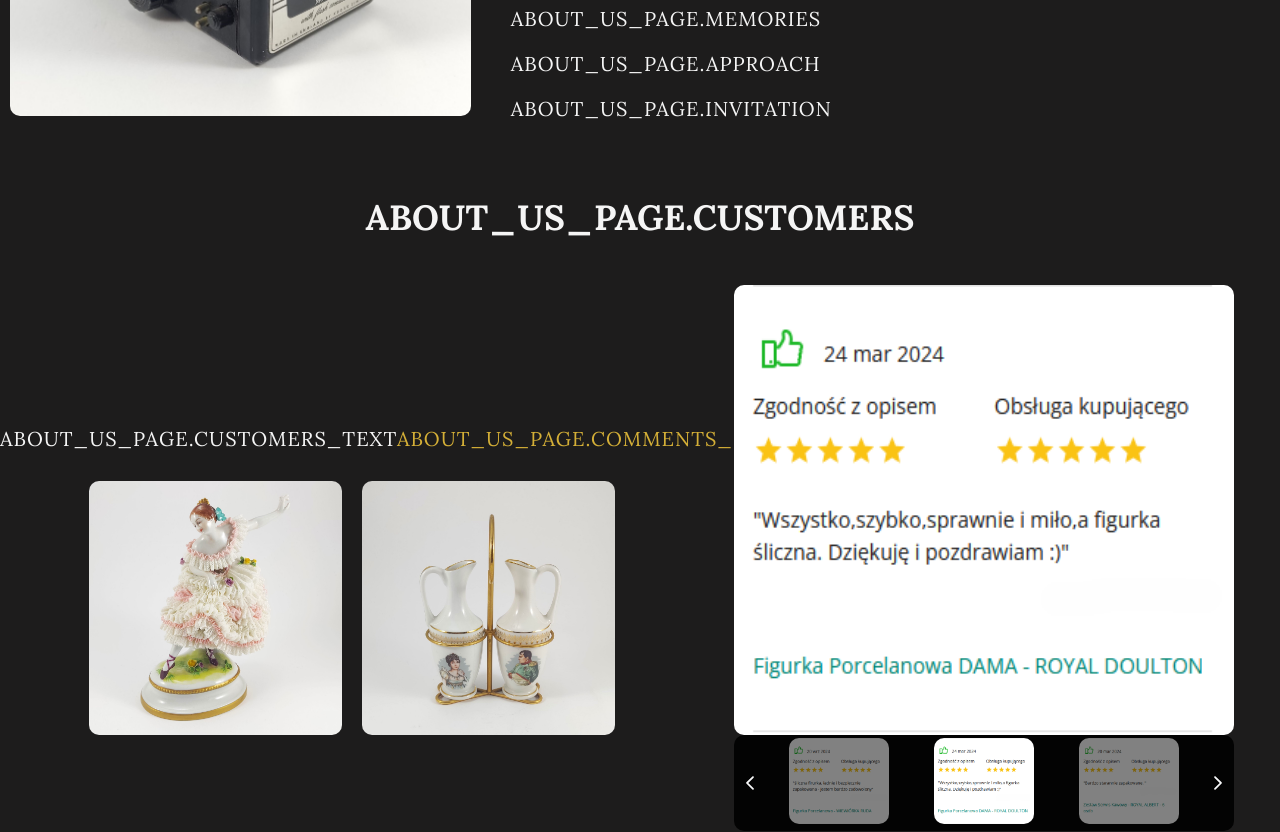
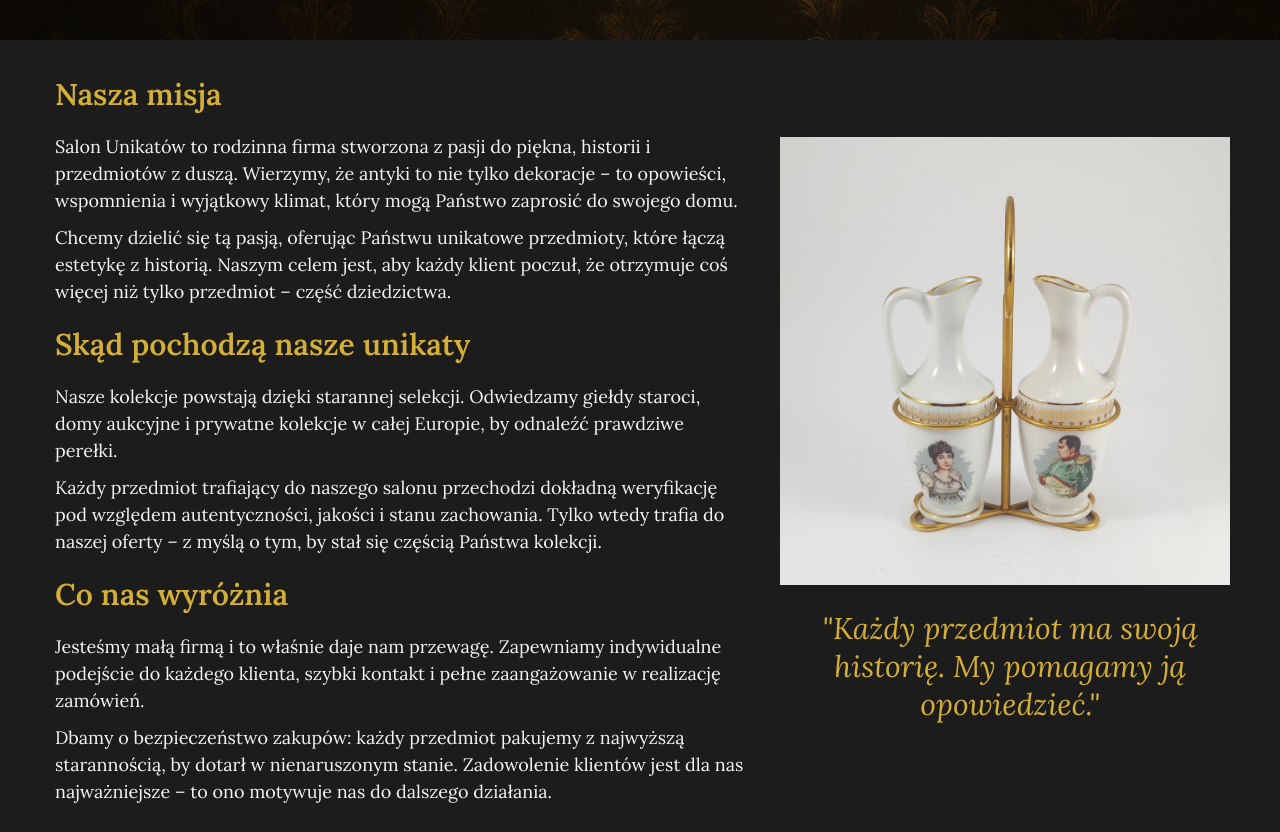
Before and after one commit to jkbednarczyk/subc, a React (Create React App) app: page /about in a window 1280 px wide. Shown: the part 440-1272 px from the top of the page. Built offline with nearby package versions, Linux system fonts and the light colour scheme; a web font is replaced by a local one.

Commit message:
SUBC-0036 Remove old version of about page

```diff
--- a/src/App.tsx
+++ b/src/App.tsx
@@ -5,10 +5,10 @@ import { BrowserRouter as Router, Routes, Route } from "react-router-dom";
 import { HomePage } from './components/home/HomePage.component';
 import { PrivacyPolicy } from './components/privacyPolicy/PrivacyPolicy.component';
 import { ContactPage } from './components/contact/ContactPage.component';
-import { AboutUsPage } from './components/aboutUs/AboutUsPage.component';
 import { PurchasePage } from './components/purchase/PurchasePage.component';
 import { ErrorPage } from './components/common/errorPage/ErrorPage.component';
 import { METADATA } from './components/common/utils/metadata';
+import { AboutPage } from './components/about/AboutPage.component';
 
 interface AppProps {
   language: string;
@@ -22,7 +22,7 @@ const App: FC<AppProps> = (props) => {
        <Routes>
          <Route path = "/" element = {<HomePage />} />
          <Route path = "/privacyPolicy" element = {<PrivacyPolicy />} />
-         <Route path = "/about" element = {<AboutUsPage />} />
+         <Route path = "/about" element = {<AboutPage />} />
          <Route path = "/purchase" element = {<PurchasePage />} />
          <Route path = "/contact" element = {<ContactPage />} />
          <Route path="*" element={
--- a/src/components/aboutUs/AboutUsPage.component.tsx
+++ /dev/null
@@ -1,116 +0,0 @@
-import './AboutUsPage.css';
-import { translate } from '../../lang/utils/TranslationUtils';
-import {Galleria, GalleriaResponsiveOptions} from 'primereact/galleria';
-import { useState, useEffect } from 'react';
-import { PhotoService } from './PhotoService.service';
-import Camera from '../../assets/images/block_camera.jpg';
-import DancingLady from '../../assets/images/dancing_lady.jpg';
-import Napoleon from '../../assets/images/napoleon.jpg';
-import { NavLink } from 'react-router-dom';
-import { EXTERNAL_LINKS } from '../common/utils/externalLinks';
-import { Footer } from '../footer/Footer.component';
-import { Helmet } from 'react-helmet-async';
-import { METADATA } from '../common/utils/metadata';
-
-export const AboutUsPage = () => {
-    const [images, setImages] = useState([]);
-    const [windowWidth, setWindowWidth] = useState(window.innerWidth);
-
-    const responsiveOptions: GalleriaResponsiveOptions[] = [
-        {
-            breakpoint: '991px',
-            numVisible: 3
-        },
-        {
-            breakpoint: '767px',
-            numVisible: 3
-        },
-        {
-            breakpoint: '575px',
-            numVisible: 2
-        }
-    ];
-
-    useEffect(() => {
-        const handleResize = () => setWindowWidth(window.innerWidth);
-        window.addEventListener('resize', handleResize);
-
-        // Cleanup event listener
-        return () => {
-            window.removeEventListener('resize', handleResize);
-        };
-    }, []);
-
-    useEffect(() => {
-        PhotoService.getImages().then((data: any) => setImages(data));
-    }, []);
-
-    const itemTemplate = (item: any) => {
-        return <img src={item.itemImageSrc} alt={item.alt} style={{ width: '100%' }} />
-    }
-
-    const thumbnailTemplate = (item: any) => {
-        return <img src={item.thumbnailImageSrc} alt={item.alt} />
-    }
-
-    return <>
-        <Helmet>
-            <title>{METADATA.ABOUT_TITLE}</title>
-            <meta
-                name = "description"
-                content = {METADATA.ABOUT_DESCRIPTION} />
-        </Helmet>
-        <section className = "about_us_page">
-            <ul className = "about_us_content_container">
-                <li className = 'about_us_photo_tile'>
-                    <figure className = "about_us_pic_wrap">
-                        <img src={Camera} alt = {translate("ALT.BLOCK_CAMERA")} className = "about_us_photo_tile_img"/>
-                    </figure>
-                </li>
-                <li className="about_us_content_text">
-                    <p>{translate("ABOUT_US_PAGE.WELCOME")}</p>
-                    <p>{translate("ABOUT_US_PAGE.MEMORIES")}</p>
-                    <p>{translate("ABOUT_US_PAGE.APPROACH")}</p>
-                    <p>{translate("ABOUT_US_PAGE.INVITATION")}</p>
-                </li>
-            </ul>
-            <h1>{translate("ABOUT_US_PAGE.CUSTOMERS")}</h1>
-            <ul className = "about_us_content_container">
-                <li className = "about_us_comments_intro">
-                    <p>
-                        {translate("ABOUT_US_PAGE.CUSTOMERS_TEXT")}
-                        <NavLink to = {EXTERNAL_LINKS.ALLEGRO_COMMENTS} target="_blank">
-                            {translate("ABOUT_US_PAGE.COMMENTS_LINK")}
-                        </NavLink>.
-                    </p>
-                    {windowWidth >= 1150 &&
-                    <ul className = "about_us_photo_tiles_wrap">
-                        <li className = 'about_us_photo_tile'>
-                            <figure className = "about_us_pic_wrap">
-                                <img src = {DancingLady} alt = {translate("ALT.DANCING_LADY")} className = "about_us_photo_tile_img"/>
-                            </figure>
-                        </li>
-                        <li className = 'about_us_photo_tile'>
-                            <figure className = "about_us_pic_wrap">
-                                <img src={Napoleon} alt = {translate("ALT.NAPOLEON")} className = "about_us_photo_tile_img"/>
-                            </figure>
-                        </li>
-                    </ul> }
-                </li>
-                <li className = "about_us_comments">
-                    <Galleria
-                        value = {images}
-                        responsiveOptions = {responsiveOptions}
-                        numVisible = {3}
-                        item = {itemTemplate}
-                        thumbnail = {thumbnailTemplate}
-                        circular
-                        autoPlay
-                        transitionInterval = {4000}
-                    />
-                </li>
-            </ul>
-        </section>
-        <Footer/>
-    </>
-}
--- a/src/components/aboutUs/AboutUsPage.css
+++ /dev/null
@@ -1,186 +0,0 @@
-.about_us_page {
-    display: flex;
-    flex-direction: column;
-    width: 100%;
-    height: 1350px;
-    margin: 0 auto;
-    max-width: 1300px;
-    color: var(--body-color);
-    font-family: var(--body-font);
-    background: linear-gradient(to right, var(--body-color) 1%, var(--common-page-background) 50%, var(--common-page-background) 50%, var(--body-color) 99%);
-}
-
-.about_us_page h1 {
-    padding-top: 50px;
-    color: var(--text-color);
-    font-size: var(--smaller-h1-font-size);
-    align-self: center;
-}
-
-.about_us_content_container {
-    text-align: left;
-    list-style: none;
-    padding: 0;
-    margin: 0;
-    margin-bottom: 24px;
-    margin-top: 15px;
-}
-
-.about_us_comments_intro {
-    display: inline-block;
-    width: 55%;
-    margin-right: 30px;
-}
-
-.about_us_photo_tiles_wrap {
-    text-align: center;
-    list-style: none;
-    padding: 0;
-    margin: 0;
-    margin-bottom: 24px;
-}
-
-.about_us_content_container a {
-    color: var(--first-color);
-}
-
-.about_us_photo_tile {
-    display: inline-block;
-    width: 36%;
-    margin-left: 10px;
-    margin-right: 10px;
-  }
-
-  .about_us_pic_wrap {
-    position: relative;
-    width: 100%;
-    padding-top: 100%;
-    overflow: hidden;
-    border-radius: 10px;
-  }
-
-  .about_us_photo_tile_img {
-    position: absolute;
-    top: 0;
-    right: 0;
-    bottom: 0;
-    left: 0;
-    display: block;
-    width: 100%;
-    max-width: 100%;
-    height: 100%;
-    max-height: 100%;
-    object-fit: cover;
-    transition: all 0.2s linear;
-  }
-
-  .about_us_photo_tile_img:hover {
-    transform: scale(1.1);
-  }
-
-.about_us_content_text {
-      display: inline-block;
-      width: 50%;
-      margin-left: 30px;
-}
-
-.about_us_content_text p {
-    font-family: var(--body-font);
-    font-size: var(--text-font-size);
-    padding-top: 20px;
-    color: var(--text-color);
-    letter-spacing: 1px;
-}
-
-.about_us_comments_intro p {
-    font-family: var(--body-font);
-    font-size: var(--text-font-size);
-    padding-top: 15px;
-    color: var(--text-color);
-    letter-spacing: 1px;
-    padding-bottom: 30px;
-}
-
-.about_us_comments {
-    max-width: 500px;
-    align-self: center;
-    padding-top: 30px;
-    display: inline-block;
-
-
-    .p-galleria-item-container img {
-        width: 450px;
-        height: 450px;
-        border-radius: 10px;
-    }
-
-    .p-galleria-thumbnail-container {
-        max-height: 150px;
-        border-radius: 10px;
-    }
-
-    .p-galleria-thumbnail-item img {
-        max-width: 100px;
-        max-height: 100px;
-        border-radius: 10px;
-    }
-}
-
-@media screen and (max-width: 1150px) {
-    .about_us_comments_intro {
-        margin-left: 35px;
-    }
-
-    .about_us_photo_tile {
-        margin-left: 30px;
-    }
-
-    .about_us_comments {
-        max-width: 250px;
-
-        .p-galleria-item-container img {
-            width: 250px;
-            height: 240px;
-        }
-
-        .p-galleria-thumbnail-container {
-            max-height: 150px;
-        }
-
-        .p-galleria-thumbnail-item img {
-            max-width: 50px;
-            max-height: 50px;
-        }
-    }
-}
-
-@media screen and (max-width: 430px) {
-    .about_us_page {
-        height: 2200px;
-    }
-
-    .about_us_page h1 {
-        text-align: center;
-        margin-left: 20px;
-        margin-right: 20px;
-    }
-
-    .about_us_content_container {
-        text-align: center;
-    }
-
-    .about_us_content_text {
-        width: 80%;
-        margin-left: 0;
-    }
-
-    .about_us_photo_tile {
-        width: 65%;
-        margin-left: 0;
-    }
-
-    .about_us_comments_intro {
-        width: 80%;
-        margin-right: 0;
-    }
-}
--- a/src/components/aboutUs/PhotoService.service.ts
+++ /dev/null
@@ -1,34 +0,0 @@
-import Comment1 from '../../assets/images/comment1.png';
-import Comment2 from '../../assets/images/comment2.png';
-import Comment3 from '../../assets/images/comment3.png';
-import Comment4 from '../../assets/images/comment4.png';
-import Comment5 from '../../assets/images/comment5.png';
-import Comment6 from '../../assets/images/comment6.png';
-
-// services/PhotoService.ts
-export interface Image {
-    itemImageSrc: string;
-    thumbnailImageSrc: string;
-    alt: string;
-    title: string;
-}
-
-export class PhotoService {
-    // A mock async function to simulate fetching images from an API
-    static async getImages(): Promise<Image[]> {
-        // This is where you'd fetch data from an API
-        // Here, we're just mocking the response
-        return new Promise((resolve) => {
-            setTimeout(() => {
-                resolve([
-                    { itemImageSrc: Comment1, thumbnailImageSrc: Comment1, alt: "Deacroption for number 1", title: "Photo 1" },
-                    { itemImageSrc: Comment2, thumbnailImageSrc: Comment2, alt: "Deacroption for number 2", title: "Photo 2" },
-                    { itemImageSrc: Comment3, thumbnailImageSrc: Comment3, alt: "Deacroption for number 3", title: "Photo 3" },
-                    { itemImageSrc: Comment4, thumbnailImageSrc: Comment4, alt: "Deacroption for number 4", title: "Photo 4" },
-                    { itemImageSrc: Comment5, thumbnailImageSrc: Comment5, alt: "Deacroption for number 5", title: "Photo 5" },
-                    { itemImageSrc: Comment6, thumbnailImageSrc: Comment6, alt: "Deacroption for number 6", title: "Photo 6" }
-                ]);
-            }, 1000);
-        });
-    }
-}
```
